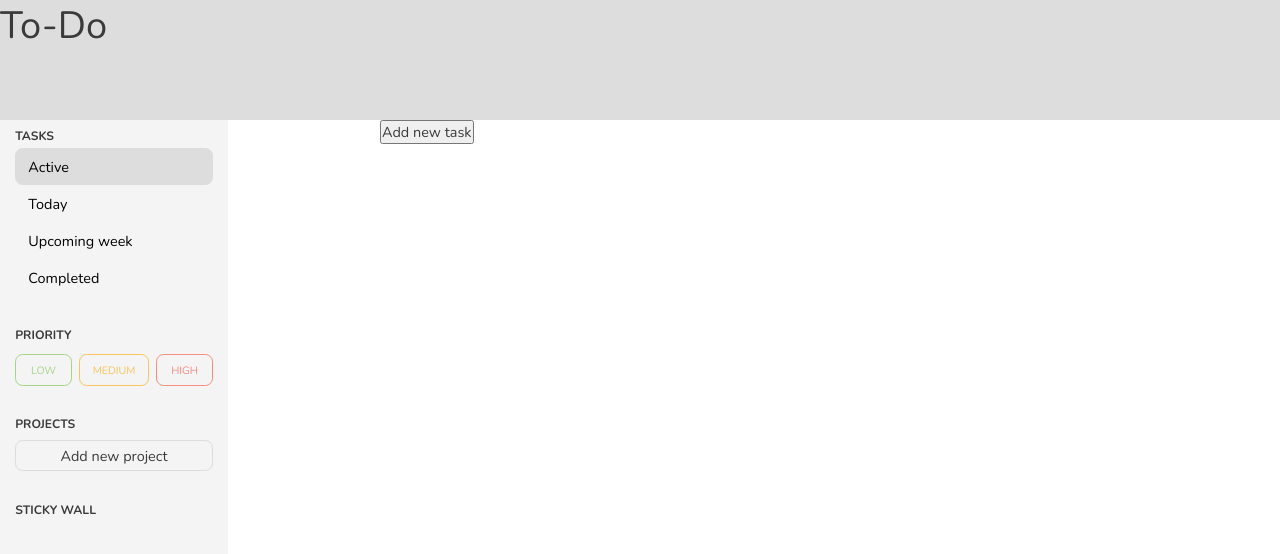
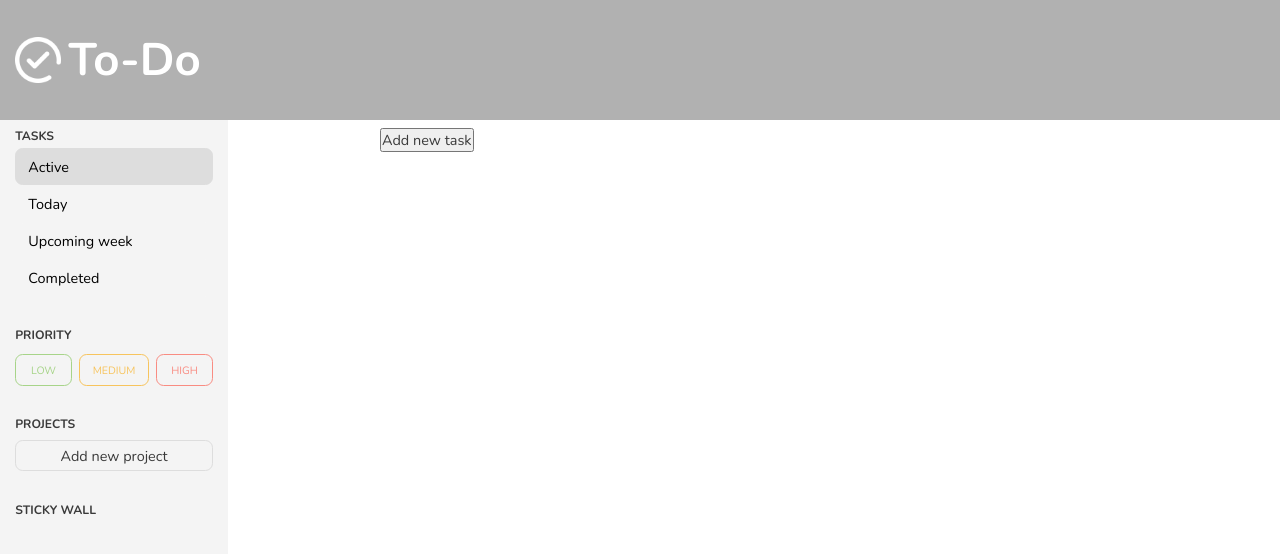
Before and after one commit to sushiroll29/todo-list, a website built with webpack: page dist/index.html in a window 1280 px wide. Built offline with nearby package versions, Linux system fonts and the light colour scheme.

Commit message:
Add header styling

```diff
--- a/dist/index.html
+++ b/dist/index.html
@@ -14,7 +14,10 @@
     />
   </head>
   <body>
-    <header>To-Do</header>
+    <header>
+      <img src="../icons/check.png" alt="check-icon" id="header-icon">
+      <h1 id="header-title">To-Do</h1>
+    </header>
     <div class="container">
       <div id="sidebar">
         <ul class="task-content">
--- a/dist/style.css
+++ b/dist/style.css
@@ -107,7 +107,7 @@ button:hover {
 
 .container > .main-screen {
   flex: 1;
-  padding: 0 10rem;
+  padding: 0.5rem 10rem;
 }
 
 .task-container-right {
@@ -115,7 +115,7 @@ button:hover {
   display: flex;
   align-items: center;
   justify-content: space-between;
-  gap: .5rem;
+  gap: 0.5rem;
 }
 
 .task-container-date {
@@ -291,7 +291,8 @@ button#high-priority.active {
   align-self: flex-end;
 }
 
-.task-container-right button, .sticky-btn-area button {
+.task-container-right button,
+.sticky-btn-area button {
   border: none;
   background: transparent;
 }
@@ -304,11 +305,51 @@ button#high-priority.active {
 .sticky-btn-area {
   display: flex;
   align-items: center;
-  gap: .5rem;
+  gap: 0.5rem;
 }
 
 header {
-  background-color: var(--active-button-color);
+  background-color: #b1b1b1;
   height: 15vh;
   font-size: 2.5rem;
+  display: flex;
+  align-items: center;
+  padding: 0 1rem;
+  gap: 0.5rem;
+
+  /* animation: changeColor ease-in-out;
+    animation-iteration-count: infinite;
+    animation-duration: 10s;
+    animation-fill-mode: both; */
 }
+
+#header-title {
+  color: white;
+  font-size: 3rem;
+}
+
+#header-icon {
+  width: 3rem;
+}
+
+@keyframes changeColor {
+  0% {
+    background-color: #b5ece3;
+  }
+
+  25% {
+    background-color: #fbd1d6;
+  }
+
+  50% {
+    background-color: #decdf6;
+  }
+
+  75% {
+    background-color: #bcdaf1;
+  }
+
+  100% {
+    background-color: #b5ece3;
+  }
+}
```
Also changed, not shown: icons/check.png (added).
